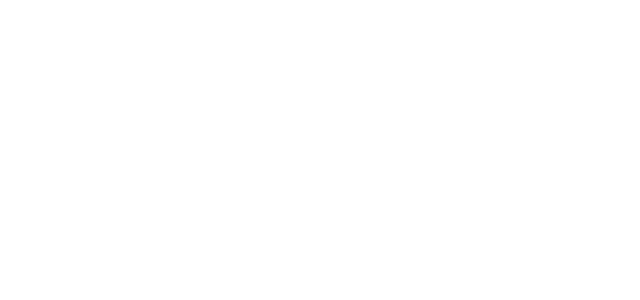
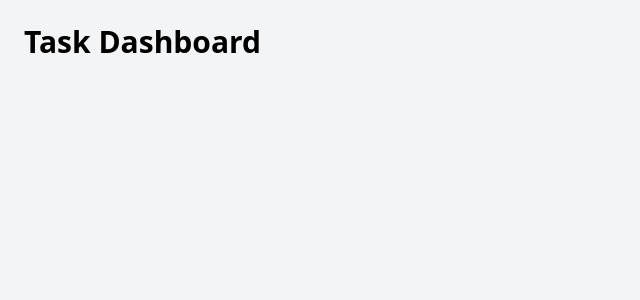
Before and after one commit to abascharles/PLPMERN, a React (Vite) app in the folder week3-ReactJS/plp-week3/: page / in a window 1280 px wide. Shown: the top 300 px of the page, without its empty margins (0-640 px from the left). Built offline with nearby package versions, Linux system fonts and the light colour scheme.

Commit message:
Understanding props in react

```diff
--- a/week3-ReactJS/plp-week3/src/App.jsx
+++ b/week3-ReactJS/plp-week3/src/App.jsx
@@ -1,11 +1,9 @@
-import { useState } from "react";
-import reactLogo from "./assets/react.svg";
-import viteLogo from "/vite.svg";
-import "./App.css";
+import "./index.css";
 
-function App() {
-  return;
-  <div></div>;
+export default function App() {
+  return (
+    <div className="min-h-screen bg-gray-100 p-6">
+      <h1 className="text-3xl font-bold mb-4">Task Dashboard</h1>
+    </div>
+  );
 }
-
-export default App;
--- /dev/null
+++ b/week3-ReactJS/plp-week3/src/components/Task.jsx
@@ -0,0 +1,18 @@
+//props in react
+//Think of props as delivery package to your component in this case Task
+// ## Think of it Like This: 📬
+
+// - The **parent component** is like a person sending a package
+// - The **props** are like the contents of the package
+// - Your **Task component** is like the person receiving the package and using what's inside
+//So when the parent component creates a `<Task>`, it's basically saying: "Hey Task component, here's your delivery box with an id, title, completion status, and a function to use!"The `{ id, title, complete, onToggle }` part is called **destructuring props** - it's like opening the delivery box and taking out exactly what you need.\
+
+// The `{ id, title, complete, onToggle }` part is called **destructuring props** - it's like opening the delivery box and taking out exactly what you need.
+
+export default function Task({ id, title, complete, onToggle }) {
+  return (
+    <div className="flex-items-center justify-between p-4 bg-white rounded shadow mb-2">
+      <span>{title}</span>
+    </div>
+  );
+}
```
